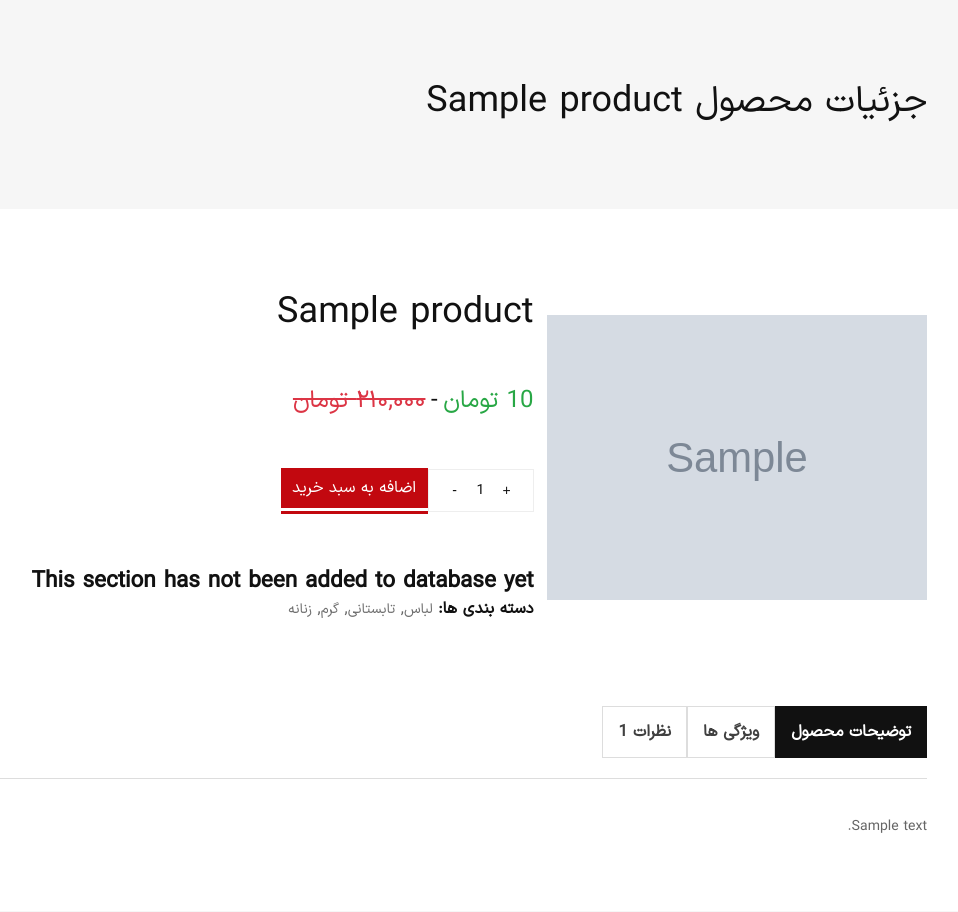
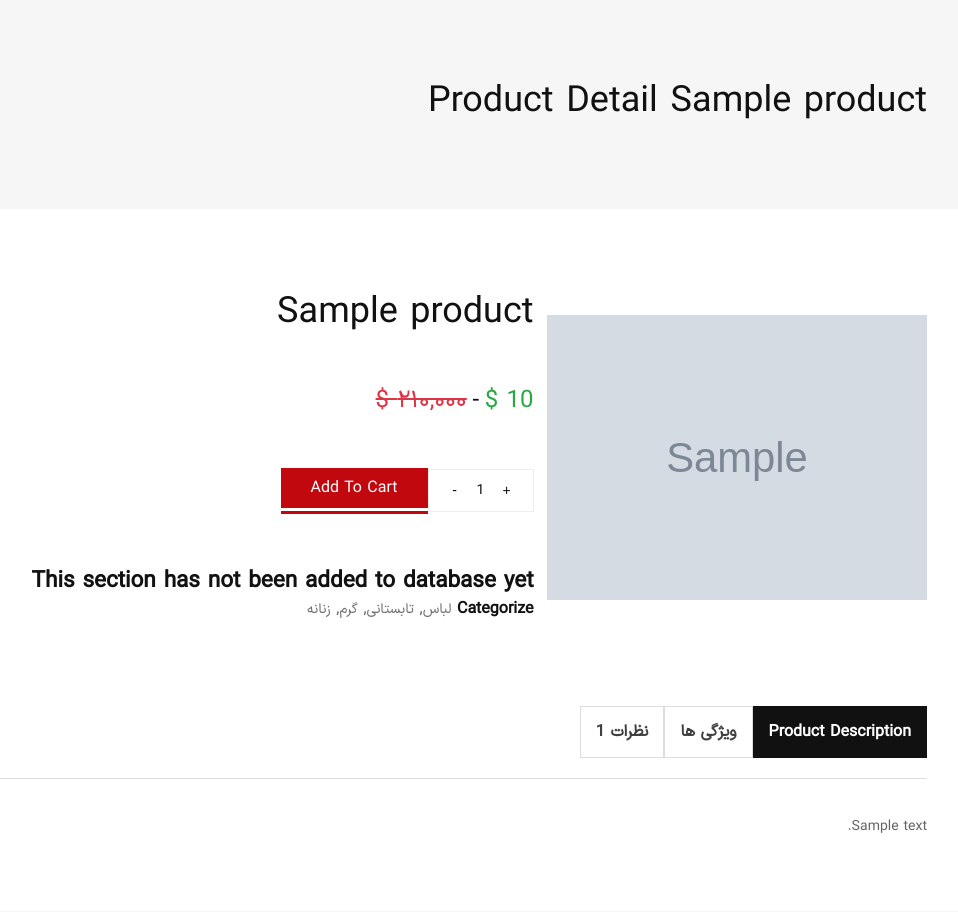
Before and after one commit to shahdin-sh/Django_Ecommerce_Website, a Django app: page /products/1 in a window 1280 px wide. Shown: the part 140-1052 px from the top of the page, without its empty margins (301-1259 px from the left). Run offline with Django 4.2, Linux system fonts and the light colour scheme; tables that the repository leaves empty hold one stand-in row (values such as "Sample post"); grey boxes marked "Sample" are stand-in pictures; some libraries are stand-ins or nearby versions; some web fonts are replaced.

Commit message:
add translation feature to the site

```diff
--- a/product/templates/product/product_detail_view.html
+++ b/product/templates/product/product_detail_view.html
@@ -1,5 +1,6 @@
 {% extends '_base.html' %}
 {% load crispy_forms_tags %}
+{% load i18n %}
 {% block content %}
       <!-- Breadcrumb area Start -->
         <div class="breadcrumb-area bg-color ptb--90" data-bg-color="#f6f6f6">
@@ -7,7 +8,7 @@
                 <div class="row">
                     <div class="col-12">
                         <div class="d-flex justify-content-between align-items-center flex-sm-row flex-column">
-                            <h1 class="page-title">جزئیات محصول {{ product_detail.product_title }}</h1>
+                            <h1 class="page-title">{% translate 'Product Detail' %} {{ product_detail.product_title }}</h1>
                         </div>
                     </div>
                 </div>
@@ -30,9 +31,9 @@
 {#                                    {{ product_detail.product_description }}#}
 {#                                </p>#}
                                 <div class="my-5 py-5 product-price-wrapper mb--25">
-                                    <span class="money text-success">{{ product_detail.product_price }} تومان</span>
+                                    <span class="money text-success">{{ product_detail.product_price }} {% trans '$' %}</span>
                                     <span class="price-separator">-</span>
-                                    <span class="money old-price text-danger">۲۱۰,۰۰۰ تومان</span>
+                                    <span class="money old-price text-danger">۲۱۰,۰۰۰ {% trans '$' %}</span>
                                 </div>
                                 <div class="product-action d-flex align-items-sm-center align-content-center mb--30">
                                     <div class="quantity-wrapper d-flex justify-content-start">
@@ -41,12 +42,12 @@
                                         </div>
                                     </div>
                                     <button type="button" class="btn btn-small btn-bg-red btn-color-white btn-hover-2" onclick="window.location.href='cart.html'">
-                                        اضافه به سبد خرید
+                                       {% translate 'Add To Cart' %}
                                     </button>
                                 </div>
                                 <div class="product-footer-meta mt-5 pt-5">
                                      <h1>This section has not been added to database yet</h1>
-                                    <p><span class="m-0">دسته بندی ها:</span>
+                                    <p><span class="m-0">{% translate 'Categorize' %}</span>
                                         <a href="shop.html">لباس</a>,
                                         <a href="shop.html">تابستانی</a>,
                                         <a href="shop.html">گرم</a>,
@@ -61,7 +62,7 @@
                             <div class="product-data-tab tab-style-3">
                                 <div class="nav nav-tabs product-data-tab__head" id="product-tab" role="tablist">
                                     <a class="m-0 product-data-tab__link nav-link active" id="nav-description-tab" data-toggle="tab" href="#nav-description" role="tab" aria-selected="true">
-                                        <span>توضیحات محصول</span>
+                                        <span>{% translate 'Product Description' %}</span>
                                     </a>
                                     <a class="m-0 product-data-tab__link nav-link" id="nav-info-tab" data-toggle="tab" href="#nav-info" role="tab" aria-selected="true">
                                         <span>ویژگی ها</span>
@@ -103,7 +104,7 @@
                                     </div>
                                     <div class="tab-pane fade" id="nav-reviews" role="tabpanel" aria-labelledby="nav-reviews-tab">
                                         <div class="product-reviews">
-                                            <h3 class="review__title">{{ product_detail.product_title }} ----> {{ comments.count }}</h3>
+                                            <h3 class="review__title">  {% trans 'number of comments for' %} ---> {{ product_detail.product_title }} ---> {{ comments.count }} </h3>
                                             <ul class="review__list">
                                                 {% for comment in comments %}
                                                     <li class="review__item">
@@ -161,16 +162,16 @@
                                                         </div>
                                                     </li>
                                                     <br>
-                                                    <h3>اضافه کردن بازخورد</h3>
+                                                    <h3>{% translate 'Add Replay' %}</h3>
                                                      <form action="" method="post">
                                                          {% csrf_token %}
                                                          {{ comment_form.text|as_crispy_field }}
                                                           <!-- Hidden input for parent comment.id -->
                                                         <input type="hidden" name="parent_id" value="{{ comment.id }}">
-                                                        <input type="submit" value="ثبت بازخورد">
+                                                        <input type="submit" value="{% translate 'Submit' %}">
                                                      </form>
                                                     <br>
-                                                    <h2>بازخورد ها</h2>
+                                                    <h2>{% translate 'Replies' %}</h2>
                                                     {% for replay in comment.replies.all %}
                                                     <div class="d-flex flex-sm-row flex-row">
                                                         <img src="{{ replay.user.profile_avatar.url }}" alt="Review Avatar" class="review__avatar">
@@ -192,13 +193,13 @@
                                                 <div class="row">
                                                     <div class="border-top py-5 w-100"></div>
                                                     <div class="col-lg-8 m-auto">
-                                                        <span class="reply-title pull-right">نظر خود را بنویسید</span>
+                                                        <span class="reply-title pull-right">{% translate 'Add a Comment' %}</span>
                                                         <br>
                                                         <form action="" class="form text-right" method="post">
                                                             {% csrf_token %}
                                                             {{ comment_form|crispy }}
                                                               <button type="submit" value="yes"
-                                                                onclick="this.disabled=true;this.form.submit();" class="mt-3">ارسال</button>
+                                                                onclick="this.disabled=true;this.form.submit();" class="mt-3">{% translate 'Submit' %}</button>
                                                         </form>
                                                     </div>
                                                 </div>
```
Also changed, not shown: product/locale/fa/LC_MESSAGES/django.po (added), 1 other file.
